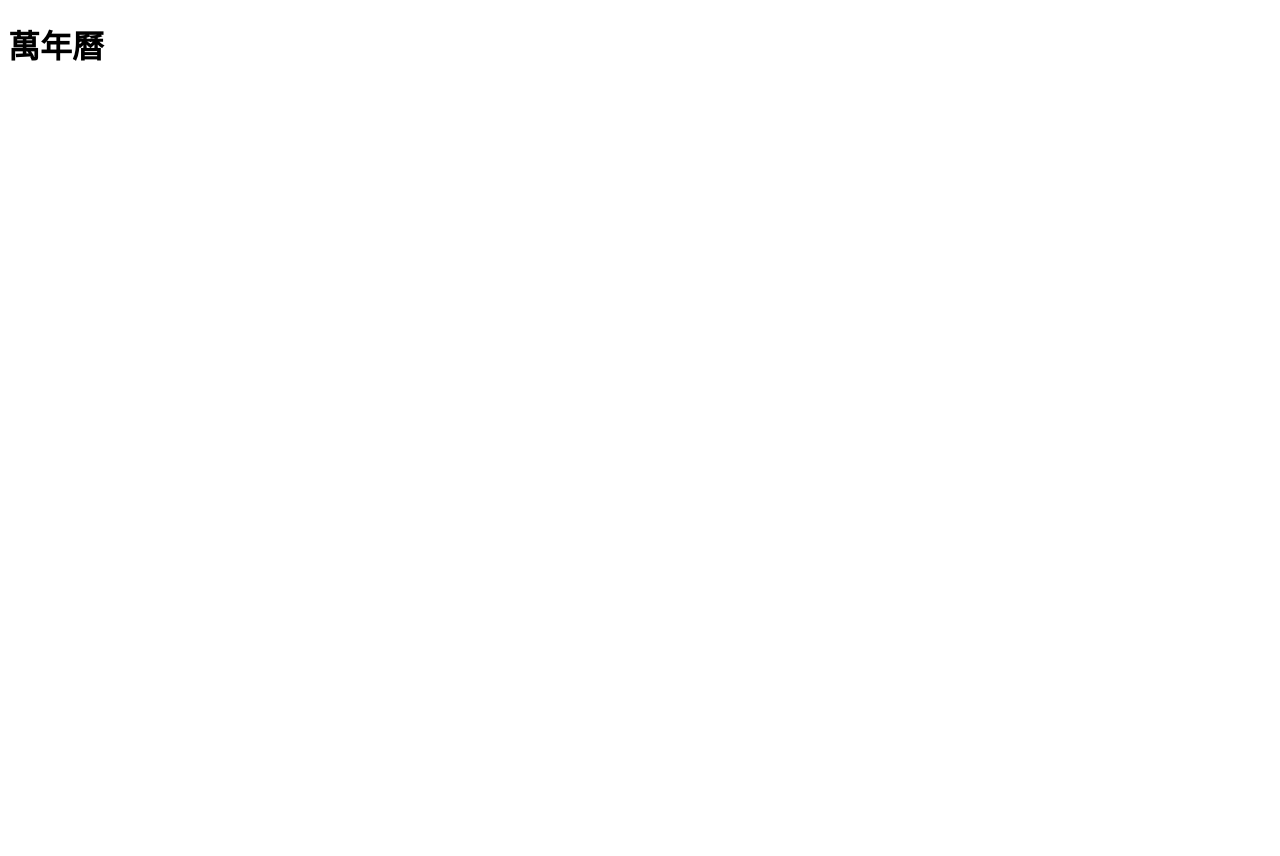
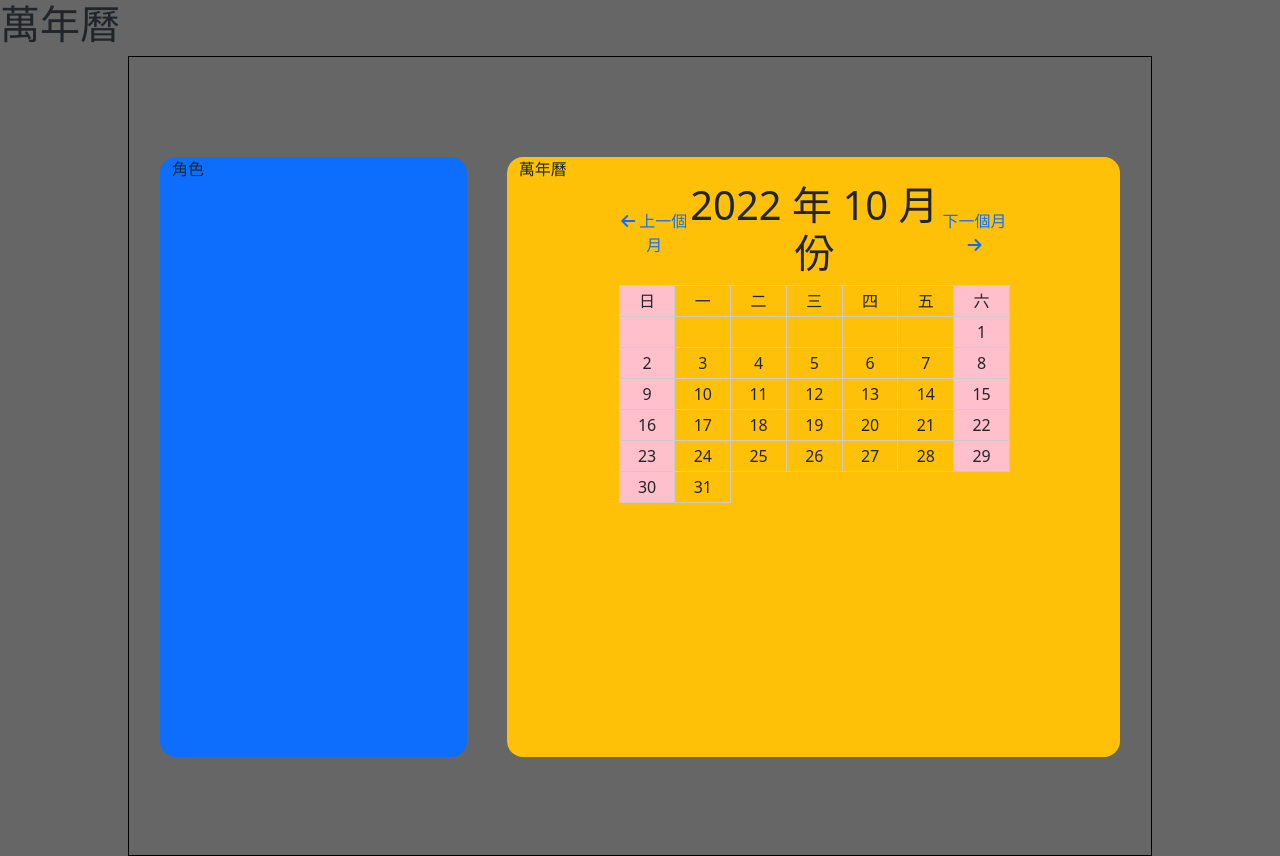
Before and after one commit to jacalabc/-, a PHP site: page /index.php in a window 1280 px wide. Before the commit the page is almost empty. Before the commit the page ends 61 px from the top, so only its background shows below. Run offline with PHP 8.4, Linux system fonts and the light colour scheme.

Commit message:
完成版面配置雛形

```diff
--- a/index.php
+++ b/index.php
@@ -1,24 +1,180 @@
 <!DOCTYPE html>
 <html lang="en">
+
 <head>
   <meta charset="UTF-8">
   <meta http-equiv="X-UA-Compatible" content="IE=edge">
   <meta name="viewport" content="width=device-width, initial-scale=1.0">
   <link rel="shortcut icon" href="#">
+  <link href="https://cdn.jsdelivr.net/npm/bootstrap@5.2.1/dist/css/bootstrap.min.css" rel="stylesheet">
+  <script src="https://cdn.jsdelivr.net/npm/bootstrap@5.2.1/dist/js/bootstrap.bundle.min.js"></script>
+  <link rel="stylesheet" href="https://cdnjs.cloudflare.com/ajax/libs/font-awesome/6.2.0/css/all.min.css" integrity="sha512-xh6O/CkQoPOWDdYTDqeRdPCVd1SpvCA9XXcUnZS2FmJNp1coAFzvtCN9BmamE+4aHK8yyUHUSCcJHgXloTyT2A==" crossorigin="anonymous" referrerpolicy="no-referrer" />
   <title>萬年曆作業</title>
   <style>
-   /*請在這裹撰寫你的CSS*/
+    /*請在這裹撰寫你的CSS*/
+    * {
+      box-sizing: border-box;
+    }
 
+    .main-background {
+      background-color: #666666;
+    }
+
+    .container {
+      width: 80%;
+      border: 1px solid black;
+      height: 800px
+    }
+
+    .left-character {
+      height: 600px;
+      width: 30%;
+      margin-top: 100px;
+      margin-right: 40px;
+    }
+
+    .right-calendar {
+      height: 600px;
+      width: 60%;
+      margin-top: 100px;
+    }
+
+    .row {
+      justify-content: center;
+    }
+
+    .nextmonth,
+    .premonth {
+      text-decoration: none;
+    }
+
+    .premonth:hover,
+    .nextmonth:hover {
+      color: burlywood;
+    }
+
+    table {
+      border-collapse: collapse;
+      width: 80%;
+    }
+
+    td:nth-child(1),
+    td:nth-child(7) {
+      background-color: pink;
+    }
+
+    table td {
+      border: 1px solid #ccc;
+      padding: 3px 9px;
+    }
+
+    .calendar{
+      margin-left: 100px;
+      text-align: center;
+    }
   </style>
 </head>
-<body>
-<h1>萬年曆</h1>
 
-<?php
-/*請在這裹撰寫你的萬年曆程式碼*/
+<body class="main-background">
+  <?php
+  /*請在這裹撰寫你的萬年曆程式碼*/
+  $cal = [];
+
+  $month = (isset($_GET['m'])) ? $_GET['m'] : date("n");
+  $year = (isset($_GET['y'])) ? $_GET['y'] : date("Y");
+
+  $nextMonth = $month + 1;
+  $preMonth = $month - 1;
+  $nextYear = $year;
+  $preYear = $year;
+
+  if ($nextMonth == 13) {
+    $nextMonth = 1;
+    $nextYear = $year + 1;
+  }
+  if ($preMonth == 0) {
+    $preMonth = 12;
+    $preYear = $year - 1;
+  }
+
+  $firstDay = $year . "-" . $month . "-1";
+  $firstDayWeek = date("w", strtotime($firstDay));
+  $monthDays = date("t", strtotime($firstDay));
+  $lastday = $year . "-" . $month . "-" . $monthDays;
+  $spaceDays = $firstDayWeek;
+  // 日 一 二 三 四 五 六
+  // spaceDays代表空白天數 例如 今天星期六  前面有6天
+  $weeks = ceil(($monthDays + $spaceDays) / 7);
+  // weeks 算出這個月有幾周
+  // ceil函式 => 無條件進位
+  for ($i = 0; $i < $spaceDays; $i++) {
+    $cal[] = '';
+  }
+  for ($i = 0; $i < $monthDays; $i++) {
+    $cal[] = date("j", strtotime("$i days", strtotime($firstDay)));
+  }
 
 
-?>
+
+  ?>
+  <h1>萬年曆</h1>
+
+  <div class="container">
+    <div class="row">
+      <div class="col-4 bg-primary rounded-4 left-character">
+        角色
+      </div>
+      <div class="col-8 bg-warning rounded-4 right-calendar">
+        萬年曆
+        <div class="calendar">
+          <div style="display:flex;width:80%;justify-content:space-between;align-items:center">
+
+            <a href="?y=<?= $preYear; ?>&m=<?= $preMonth; ?>" class="premonth">
+              <i class="fa-solid fa-arrow-left"></i>
+              上一個月
+            </a>
+
+            <h1><?= $year; ?> 年 <?= $month; ?> 月份</h1>
+
+            <a href="?y=<?= $nextYear; ?>&m=<?= $nextMonth; ?>" class="nextmonth">下一個月
+              <i class="fa-solid fa-arrow-right"></i>
+            </a>
+          </div>
+          <table>
+            <tr>
+              <td>日</td>
+              <td>一</td>
+              <td>二</td>
+              <td>三</td>
+              <td>四</td>
+              <td>五</td>
+              <td>六</td>
+            </tr>
+            <?php
+            foreach ($cal as $i => $day) {
+              if ($i % 7 == 0) {
+                echo "<tr>";
+
+              }
+
+              echo "<td>$day</td>";
+
+              if ($i % 7 == 6) {
+                echo "</tr>";
+              }
+            }
+
+            ?>
+
+          </table>
+        </div>
+      </div>
+    </div>
+  </div>
+
+
+
 
 </body>
+
 </html>
```
